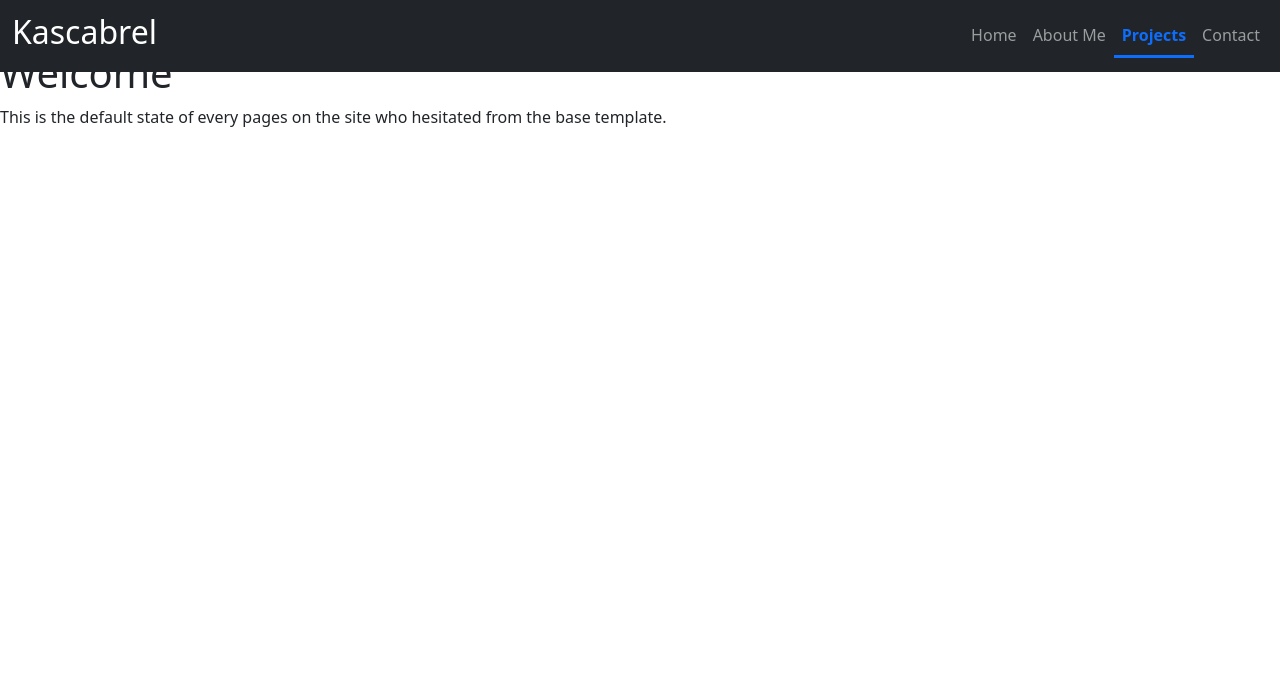
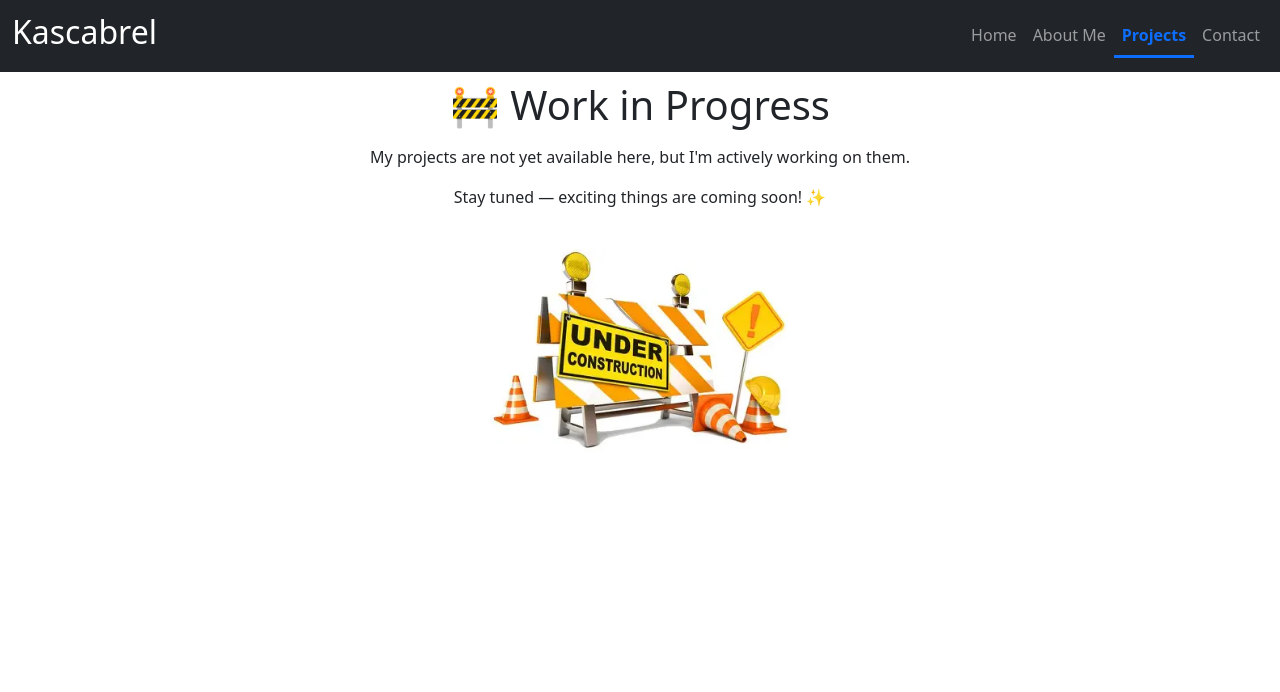
Before and after one commit to Kascabrel/portfolio, a Flask app: page /projects in a window 1280 px wide. Shown: the top 692 px of the page. Run offline with Flask 3, Linux system fonts and the light colour scheme; some libraries are stand-ins or nearby versions.

Commit message:
Feature: Add-> infotext in the project page for user to know that the containt is in development

```diff
--- a/src/app/static/css/base.css
+++ b/src/app/static/css/base.css
@@ -18,3 +18,8 @@ html, body {
     font-weight: bold; /* text bigger */
     color: #0d6efd !important; /* blu text */
 }
+
+.contact-card:hover {
+    transform: translateY(-5px);
+    box-shadow: 0 5px 15px rgba(0,0,0,0.2);
+}
--- a/src/app/templates/project.html
+++ b/src/app/templates/project.html
@@ -1 +1,13 @@
 {% extends "base.html" %}
+
+{% block content %}
+<div class="text-center mt-5">
+    <h1 class="mb-3">🚧 Work in Progress</h1>
+    <p>My projects are not yet available here, but I'm actively working on them.</p>
+    <p>Stay tuned — exciting things are coming soon! ✨</p>
+    <img src="{{ url_for('static', filename='images/under_construction.png') }}"
+         alt="Under Construction"
+         class="img-fluid mt-4"
+         style="max-width: 300px;">
+</div>
+{% endblock %}
```
Also changed, not shown: src/app/static/images/under_construction.png (added).
